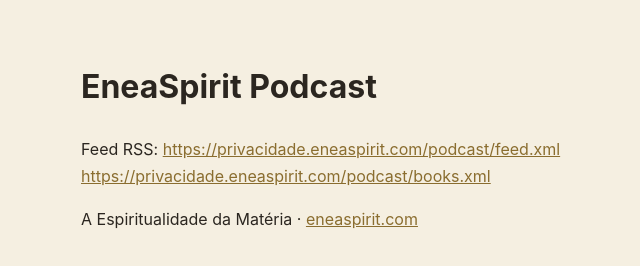
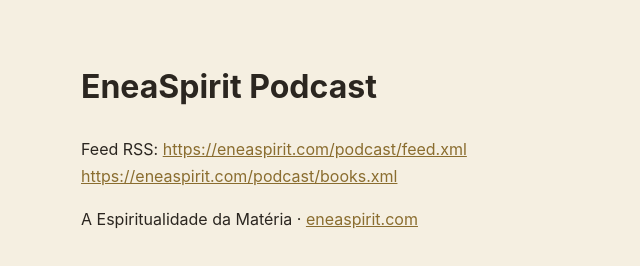
Before and after one commit to Garrysdev/eneaspirit-media, a plain HTML site: page podcast/index.html in a window 1280 px wide. Shown: the whole page, without its empty margins (239-879 px from the left). Drawn offline with Linux system fonts and the light colour scheme.

Commit message:
deploy podcast index.html

```diff
--- a/podcast/index.html
+++ b/podcast/index.html
@@ -2,6 +2,6 @@
 <title>EneaSpirit Podcast</title><meta name="robots" content="noindex">
 <style>body{font-family:-apple-system,Segoe UI,sans-serif;background:#F5EFE1;color:#2b2620;max-width:640px;margin:60px auto;padding:0 24px;line-height:1.7}a{color:#8a6d2f}</style>
 </head><body><h1>EneaSpirit Podcast</h1>
-<p>Feed RSS: <a href="https://privacidade.eneaspirit.com/podcast/feed.xml">https://privacidade.eneaspirit.com/podcast/feed.xml</a><br><a href="https://privacidade.eneaspirit.com/podcast/books.xml">https://privacidade.eneaspirit.com/podcast/books.xml</a></p>
+<p>Feed RSS: <a href="https://eneaspirit.com/podcast/feed.xml">https://eneaspirit.com/podcast/feed.xml</a><br><a href="https://eneaspirit.com/podcast/books.xml">https://eneaspirit.com/podcast/books.xml</a></p>
 <p>A Espiritualidade da Matéria · <a href="https://eneaspirit.com">eneaspirit.com</a></p>
 </body></html>
```
